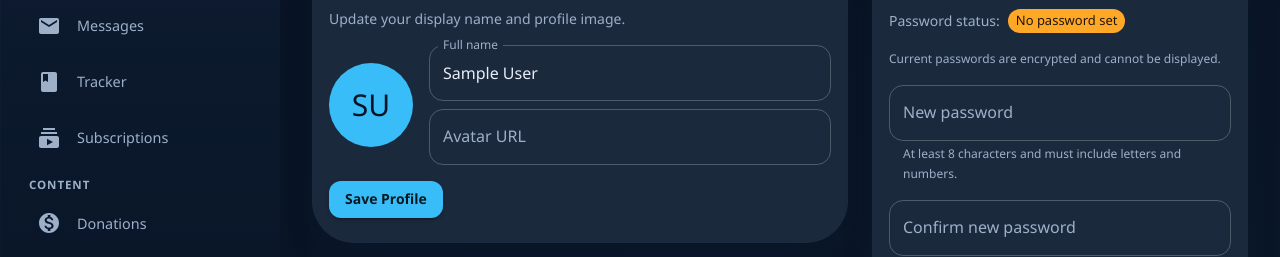
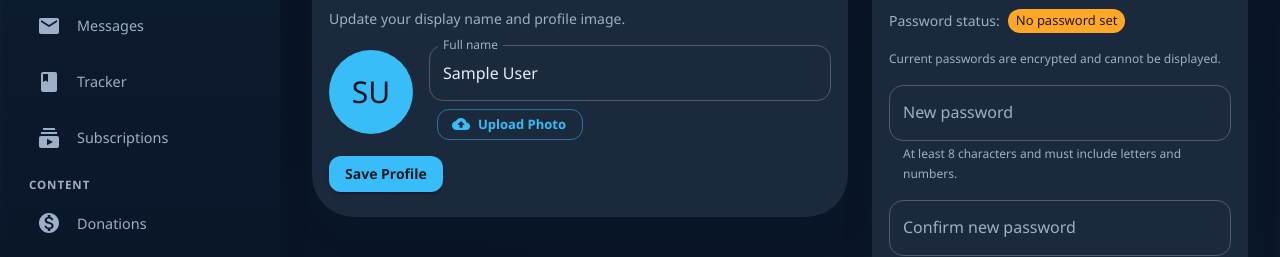
Before and after one commit to Dikeh-1/tales-and-treasures-admin, a React (Vite) app: page /profile in a window 1280 px wide. Shown: the part 299-556 px from the top of the page. Built offline with nearby package versions, Linux system fonts and the light colour scheme; no server answers; sample sign-in values are in the browser's storage.

Commit message:
Profile and others

```diff
--- a/src/pages/ProfilePage.tsx
+++ b/src/pages/ProfilePage.tsx
@@ -1,4 +1,4 @@
-import { useEffect, useMemo, useState } from 'react';
+import { useEffect, useMemo, useRef, useState } from 'react';
 import {
   Avatar,
   Box,
@@ -6,11 +6,14 @@ import {
   Card,
   CardContent,
   Chip,
+  CircularProgress,
   Grid,
   Stack,
   TextField,
   Typography,
 } from '@mui/material';
+import CloudUploadIcon from '@mui/icons-material/CloudUpload';
+import DeleteIcon from '@mui/icons-material/Delete';
 import { toast } from 'react-hot-toast';
 import apiClient from '../api/apiClient';
 import LoadingOverlay from '../components/LoadingOverlay';
@@ -30,13 +33,16 @@ export default function ProfilePage(): JSX.Element {
   const [loadingSecurity, setLoadingSecurity] = useState(false);
   const [savingProfile, setSavingProfile] = useState(false);
   const [savingPassword, setSavingPassword] = useState(false);
+  const [uploadingAvatar, setUploadingAvatar] = useState(false);
 
   const [name, setName] = useState(user?.name || '');
   const [avatarUrl, setAvatarUrl] = useState(user?.avatarUrl || '');
+  const [avatarPreview, setAvatarPreview] = useState<string | null>(null);
   const [hasPassword, setHasPassword] = useState<boolean | null>(null);
   const [currentPassword, setCurrentPassword] = useState('');
   const [newPassword, setNewPassword] = useState('');
   const [confirmPassword, setConfirmPassword] = useState('');
+  const fileInputRef = useRef<HTMLInputElement>(null);
 
   useEffect(() => {
     setName(user?.name || '');
@@ -67,6 +73,63 @@ export default function ProfilePage(): JSX.Element {
       .slice(0, 2)
       .join('');
   }, [user?.name]);
+
+  const handleAvatarFileChange = async (event: React.ChangeEvent<HTMLInputElement>) => {
+    const file = event.target.files?.[0];
+    if (!file) return;
+
+    // Validate file type
+    if (!file.type.startsWith('image/')) {
+      toast.error('Please select an image file (JPG, PNG, GIF, etc.).');
+      return;
+    }
+
+    // Validate file size (max 5MB)
+    if (file.size > 5 * 1024 * 1024) {
+      toast.error('Image must be smaller than 5MB.');
+      return;
+    }
+
+    // Show local preview immediately
+    const localPreview = URL.createObjectURL(file);
+    setAvatarPreview(localPreview);
+
+    // Upload to Cloudinary via server
+    setUploadingAvatar(true);
+    try {
+      const formData = new FormData();
+      formData.append('file', file);
+      const response = await apiClient.post('/settings/upload', formData, {
+        headers: { 'Content-Type': 'multipart/form-data' },
+      });
+
+      const uploadedUrl = response.data?.url;
+      if (!uploadedUrl) {
+        throw new Error('No URL returned from upload.');
+      }
+
+      setAvatarUrl(uploadedUrl);
+      setAvatarPreview(null); // Clear local preview, use the real URL now
+      toast.success('Image uploaded successfully! Click "Save Profile" to apply.');
+    } catch (error) {
+      toast.error(getErrorMessage(error, 'Failed to upload image. Please try again.'));
+      setAvatarPreview(null);
+      // Reset file input
+      if (fileInputRef.current) {
+        fileInputRef.current.value = '';
+      }
+    } finally {
+      setUploadingAvatar(false);
+    }
+  };
+
+  const handleRemoveAvatar = () => {
+    setAvatarUrl('');
+    setAvatarPreview(null);
+    if (fileInputRef.current) {
+      fileInputRef.current.value = '';
+    }
+  };
 
   const saveProfile = async () => {
     const trimmedName = name.trim();
@@ -125,6 +188,9 @@ export default function ProfilePage(): JSX.Element {
     }
   };
 
+  // Determine which image to show: local preview (during upload) > avatarUrl > initials
+  const displayAvatarSrc = avatarPreview || avatarUrl || undefined;
+
   return (
     <Box sx={{ position: 'relative' }}>
       {(loadingSecurity || savingProfile || savingPassword) && (
@@ -155,12 +221,32 @@ export default function ProfilePage(): JSX.Element {
               </Typography>
 
               <Stack direction={{ xs: 'column', sm: 'row' }} spacing={2} alignItems="center">
+                <Box sx={{ position: 'relative' }}>
                   <Avatar
-                  src={avatarUrl || undefined}
+                    src={displayAvatarSrc}
                     sx={{ width: 84, height: 84, bgcolor: 'primary.main', fontSize: 30 }}
                   >
                     {initials}
                   </Avatar>
+                  {uploadingAvatar && (
+                    <Box
+                      sx={{
+                        position: 'absolute',
+                        top: 0,
+                        left: 0,
+                        width: 84,
+                        height: 84,
+                        borderRadius: '50%',
+                        display: 'flex',
+                        alignItems: 'center',
+                        justifyContent: 'center',
+                        bgcolor: 'rgba(0,0,0,0.5)',
+                      }}
+                    >
+                      <CircularProgress size={28} sx={{ color: '#fff' }} />
+                    </Box>
+                  )}
+                </Box>
                 <Stack spacing={1} sx={{ width: '100%' }}>
                   <TextField
                     label="Full name"
@@ -168,12 +254,36 @@ export default function ProfilePage(): JSX.Element {
                     onChange={(event) => setName(event.target.value)}
                     fullWidth
                   />
-                  <TextField
-                    label="Avatar URL"
-                    value={avatarUrl}
-                    onChange={(event) => setAvatarUrl(event.target.value)}
-                    fullWidth
+                  <Stack direction="row" spacing={1} alignItems="center">
+                    <input
+                      ref={fileInputRef}
+                      type="file"
+                      accept="image/*"
+                      hidden
+                      onChange={(e) => void handleAvatarFileChange(e)}
                     />
+                    <Button
+                      variant="outlined"
+                      size="small"
+                      startIcon={<CloudUploadIcon />}
+                      onClick={() => fileInputRef.current?.click()}
+                      disabled={uploadingAvatar}
+                    >
+                      {uploadingAvatar ? 'Uploading…' : avatarUrl ? 'Change Photo' : 'Upload Photo'}
+                    </Button>
+                    {avatarUrl && (
+                      <Button
+                        variant="text"
+                        size="small"
+                        color="error"
+                        startIcon={<DeleteIcon />}
+                        onClick={handleRemoveAvatar}
+                        disabled={uploadingAvatar}
+                      >
+                        Remove
+                      </Button>
+                    )}
+                  </Stack>
                 </Stack>
               </Stack>
 
@@ -181,7 +291,7 @@ export default function ProfilePage(): JSX.Element {
                 <Button
                   variant="contained"
                   onClick={() => void saveProfile()}
-                  disabled={savingProfile}
+                  disabled={savingProfile || uploadingAvatar}
                 >
                   Save Profile
                 </Button>
--- a/src/pages/SettingsPage.tsx
+++ b/src/pages/SettingsPage.tsx
@@ -18,6 +18,7 @@ interface SettingsData {
 interface LiveStatsData {
   totalDonations?: number;
   financialDonationsReceived?: number;
+  bookDonationsReceived?: number;
 }
 
 export default function SettingsPage(): JSX.Element {
@@ -172,6 +173,16 @@ export default function SettingsPage(): JSX.Element {
                   onChange={handleInputChange}
                 />
               </Grid>
+              <Grid item xs={12} sm={6}>
+                <TextField
+                  fullWidth
+                  label="Book Donations Received (Live)"
+                  name="bookDonationsReceived"
+                  value={Number(liveStats.bookDonationsReceived || 0)}
+                  disabled
+                  helperText="Live, auto-calculated from approved book donations."
+                />
+              </Grid>
             </Grid>
           </Grid>
 
```
Lines whose indentation alone changed are shown as unchanged.
